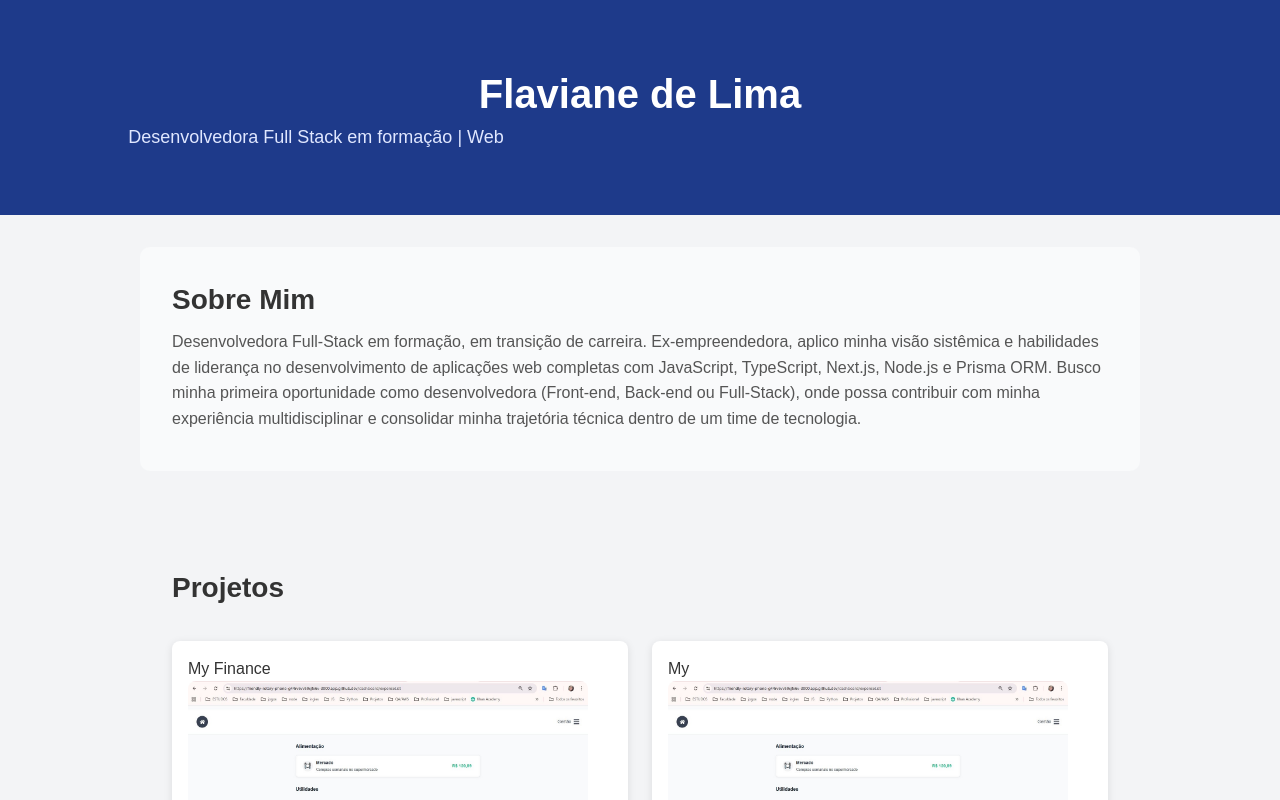
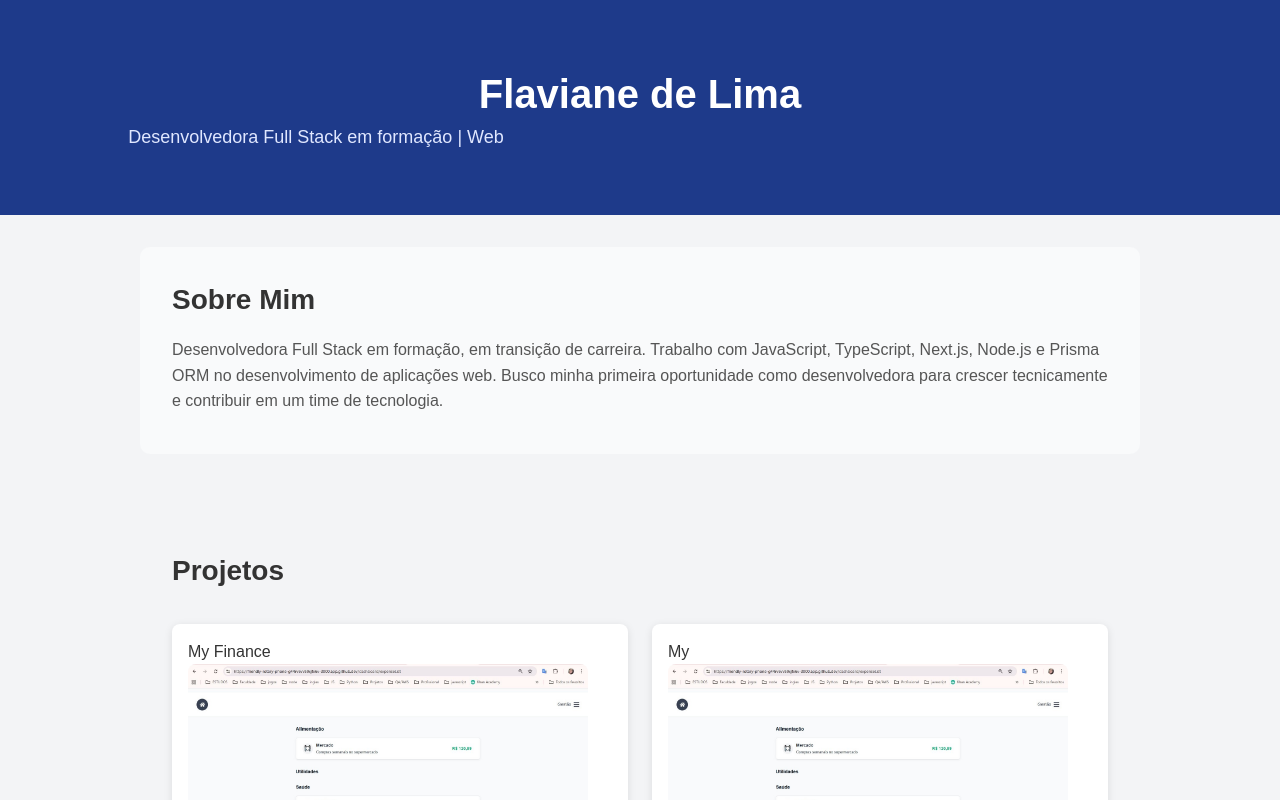
Before and after one commit to flaviane-lima/portfolio-flaviane, a Next.js app: page / in a window 1280 px wide. Shown: the top 800 px of the page. Built offline with nearby package versions, Linux system fonts and the light colour scheme.

Commit message:
simplifica texto, estilização e melhora legibilidade da seção Sobre Mim

```diff
--- a/app/components/AboutMe.tsx
+++ b/app/components/AboutMe.tsx
@@ -14,7 +14,7 @@ const StyledSection = styled.section`
  h2 {
    font-size:  1.75rem;
    font-weight: bold;
-   margin: 0;
+   margin: 0 0 1rem 0;
 }
 
 p {
@@ -27,20 +27,13 @@ p {
    @media (max-width: 600px) {
     h2 {
       font-size: 1.5rem;
+
     }
     p {
       font-size: 0.875rem;
     }
   }
 
-  @media (max-width: 400px) {
-    h2 {
-      font-size: 1.25rem;
-    }
-    p {
-      font-size: 0.75rem;
-    }
-  }
 
 `
 
@@ -49,8 +42,9 @@ export default function AboutMe() {
     <StyledSection>
       <h2>Sobre Mim</h2>
       <p>
-                Desenvolvedora Full-Stack em formação, em transição de carreira. Ex-empreendedora, aplico minha visão sistêmica e habilidades de liderança no desenvolvimento de aplicações web completas com JavaScript, TypeScript, Next.js, Node.js e Prisma ORM.
-                Busco minha primeira oportunidade como desenvolvedora (Front-end, Back-end ou Full-Stack), onde possa contribuir com minha experiência multidisciplinar e consolidar minha trajetória técnica dentro de um time de tecnologia.
+        Desenvolvedora Full Stack em formação, em transição de carreira.
+        Trabalho com JavaScript, TypeScript, Next.js, Node.js e Prisma ORM no desenvolvimento de aplicações web.
+        Busco minha primeira oportunidade como desenvolvedora para crescer tecnicamente e contribuir em um time de tecnologia.
       </p>
     </StyledSection>
   )
```
Lines whose indentation alone changed are shown as unchanged.
